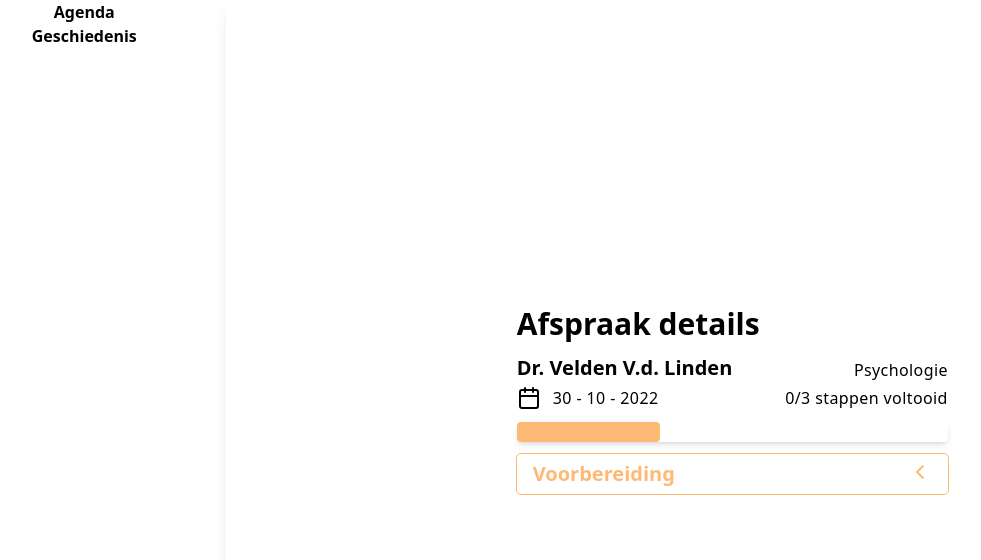
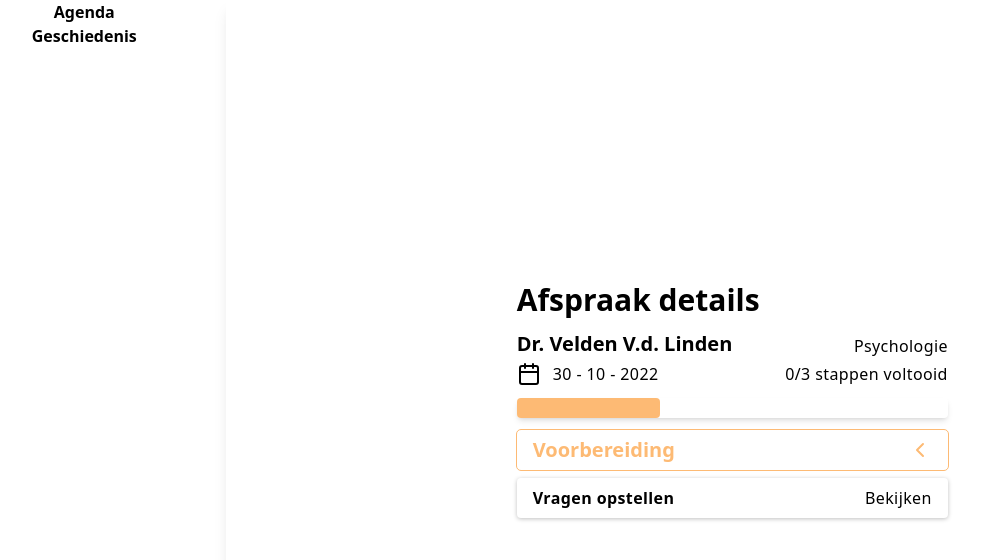
Before and after one commit to jexscx/hello-health, a Nuxt app: page / in a window 1280 px wide. Shown: the top 560 px of the page, without its empty margins (41-1022 px from the left). Built offline with nearby package versions, Linux system fonts and the light colour scheme.

Commit message:
added: container

```diff
--- a/components/AppointmentDetail.vue
+++ b/components/AppointmentDetail.vue
@@ -1,3 +1,9 @@
+<!-- to do:
+    - Text variabel maken
+    - dropdown toggle
+    - css status kleur
+    - Dynamische content inladen -->
+
 <template>
     <div class="flex flex-col space-y-3">
         <div>
@@ -5,23 +11,23 @@
         </div>
         <div class="grid grid-cols-2 items-end space-y-1 max-w-md">
             <h6 class="text-xl font-bold">Dr. Velden V.d. Linden</h6>
-            <p class="text-right tracking-wide">Psychologie</p>
+            <p class="text-base text-right tracking-wide">Psychologie</p>
             <div class="flex space-x-3">
                 <svg width="24" height="24" fill="none" stroke="currentColor" stroke-width="2" stroke-linecap="round"
                     stroke-linejoin="round">
                     <use href="/feather-sprite.svg#calendar" />
                 </svg>
-                <p class="text-left tracking-wide">30 - 10 - 2022</p>
+                <p class="text-base text-left tracking-wide">30 - 10 - 2022</p>
             </div>
-            <p class="text-right tracking-wide">0/3 stappen voltooid</p>
+            <p class="text-base text-right tracking-wide">0/3 stappen voltooid</p>
         </div>
         <div class="progressblock h-5 rounded relative shadow-md">
             <span class="progressbar meter block h-full rounded bg-orange-300 w-1/3"></span>
         </div>
 
-        <div>
-            <button @click="setChange()" class="outline outline-1 outline-orange-300 rounded w-full h-10">
-                <div class="flex flex-row justify-between mx-4">
+        <div class="flex flex-col gap-y-2">
+            <button @click="changeIcon()" class="outline outline-1 outline-orange-300 rounded w-full h-10">
+                <div class="flex flex-row justify-between mx-4 items-center">
                     <h6 class="text-xl font-bold text-orange-300">Voorbereiding</h6>
                     <svg width="24" height="24" fill="none" stroke="#fdba74" stroke-width="2" stroke-linecap="round"
                         stroke-linejoin="round">
@@ -29,10 +35,20 @@
                     </svg>
                 </div>
             </button>
+            <div class="shadow-3xl rounded w-full h-10 flex flex-row justify-between items-center">
+                <p class="pl-4 text-base font-bold tracking-wide">Vragen opstellen</p>
+                <button class="pr-4">
+                    <p class="text-base tracking-wide">Bekijken</p>
+                </button>
+            </div>
         </div>
     </div>
 </template>
 
 <script>
+var icon =
+    function changeIcon(params) {
 
+
+    }
 </script>
--- a/tailwind.config.js
+++ b/tailwind.config.js
@@ -11,7 +11,7 @@ module.exports = {
   theme: {
     extend: {
       boxShadow: {
-        '3xl': '-4px 3px 10px rgba(0, 0, 0, 0.3)',
+        '3xl': '0px 1px 4px rgba(0, 0, 0, 0.25)',
       }
     },
   },
```
